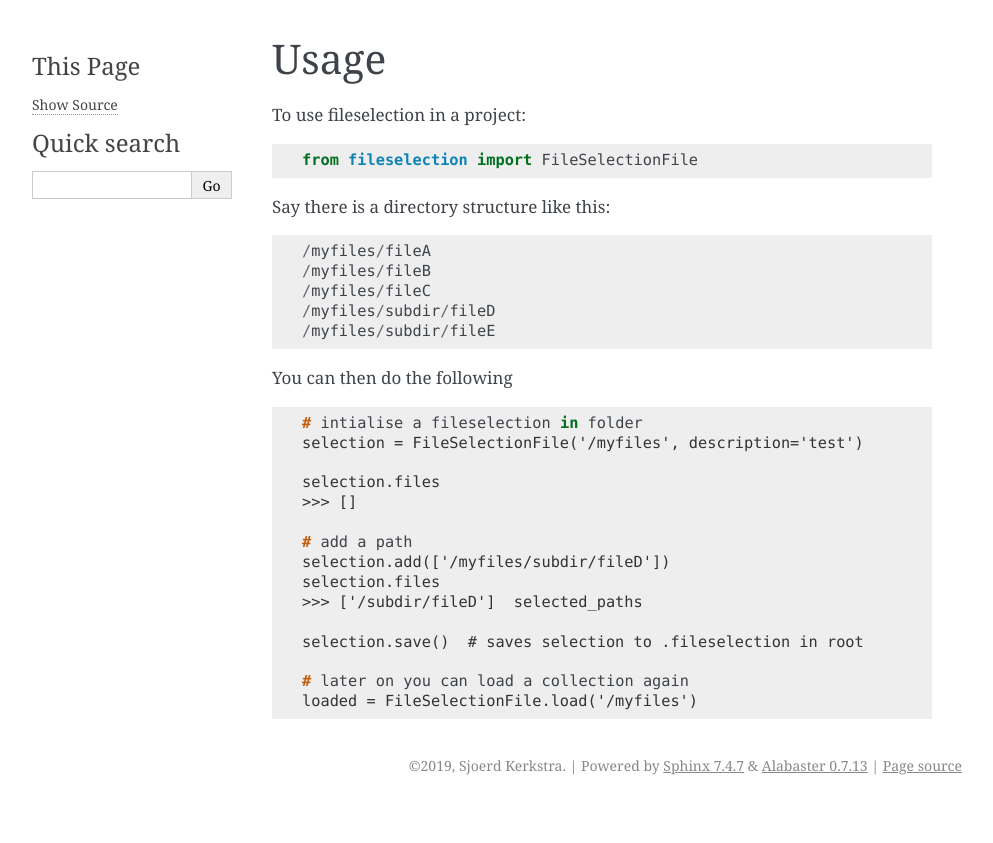
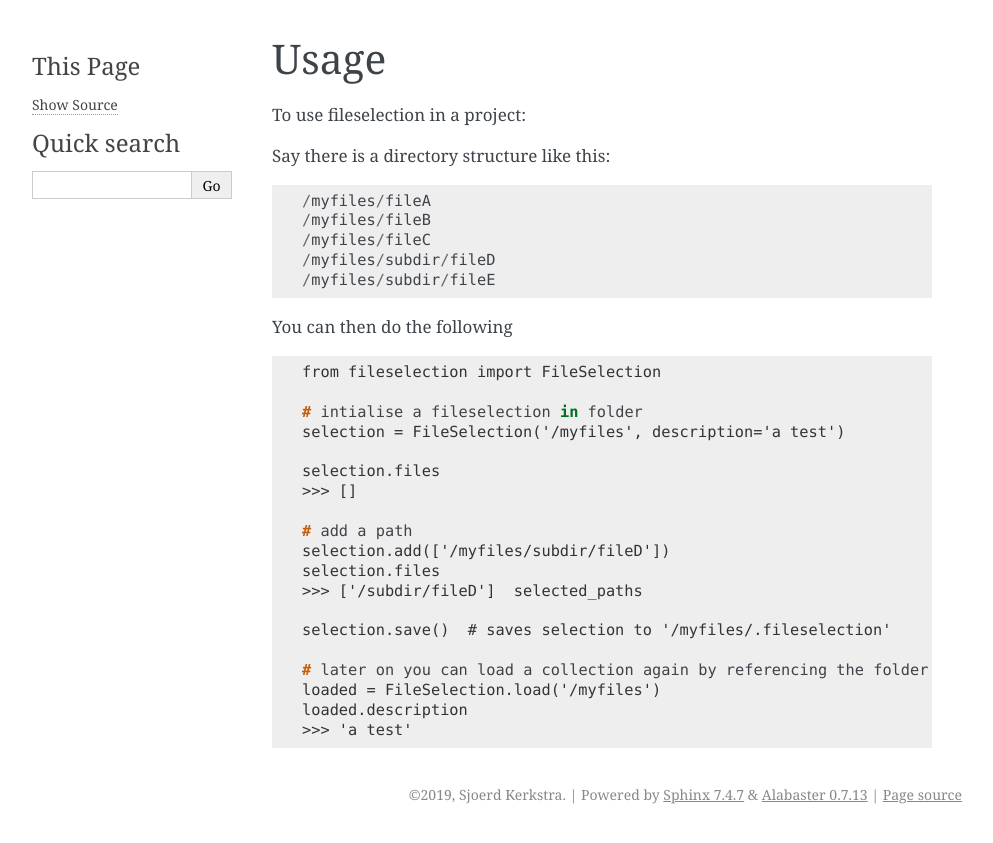
Before and after one commit to sjoerdk/fileselection, a Sphinx documentation site: the page built from docs/usage.rst, in a window 1280 px wide. Shown: the top 843 px of the page, without its empty margins (148-1141 px from the left). Built offline with Sphinx 7.4.7, drawn with Linux system fonts in a browser that asks for light colours; pages that are not in the unit, such as notebooks, are missing from menus.

Commit message:
Completes basic functionality and tests TRAC#8706

```diff
--- a/docs/usage.rst
+++ b/docs/usage.rst
@@ -4,7 +4,7 @@ Usage
 
 To use fileselection in a project::
 
-    from fileselection import FileSelectionFile
+
 
 
 
@@ -17,12 +17,16 @@ Say there is a directory structure like this::
     /myfiles/subdir/fileE
 
 
+
 You can then do the following
 
 .. code-block:: console
 
+
+    from fileselection import FileSelection
+
     # intialise a fileselection in folder
-    selection = FileSelectionFile('/myfiles', description='test')
+    selection = FileSelection('/myfiles', description='a test')
 
     selection.files
     >>> []
@@ -32,7 +36,9 @@ You can then do the following
     selection.files
     >>> ['/subdir/fileD']  selected_paths
 
-    selection.save()  # saves selection to .fileselection in root
+    selection.save()  # saves selection to '/myfiles/.fileselection'
 
-    # later on you can load a collection again
-    loaded = FileSelectionFile.load('/myfiles')
+    # later on you can load a collection again by referencing the folder only
+    loaded = FileSelection.load('/myfiles')
+    loaded.description
+    >>> 'a test'
```
Also changed, not shown: README.rst (+10 -4 lines), 13 other files.
